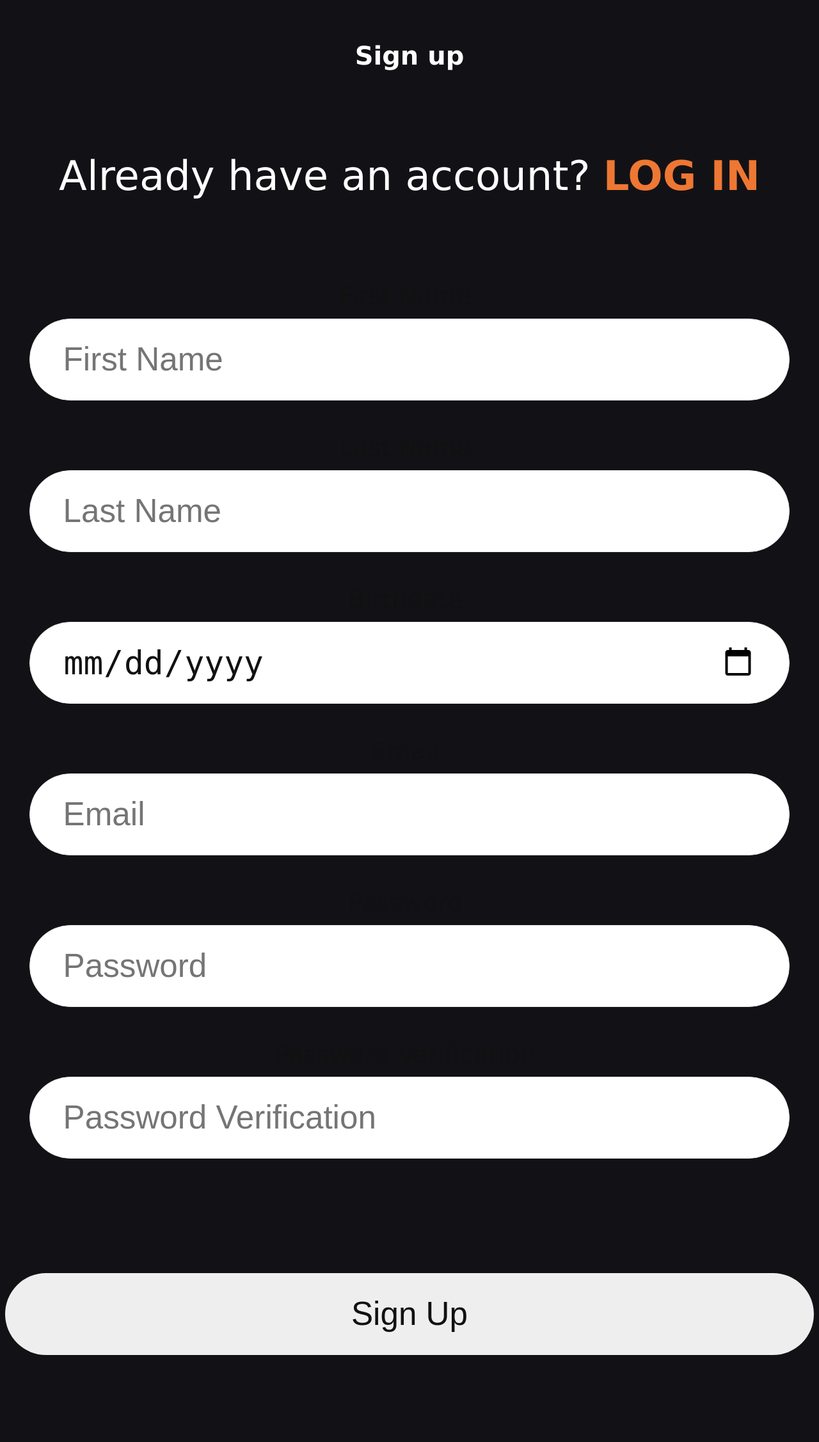
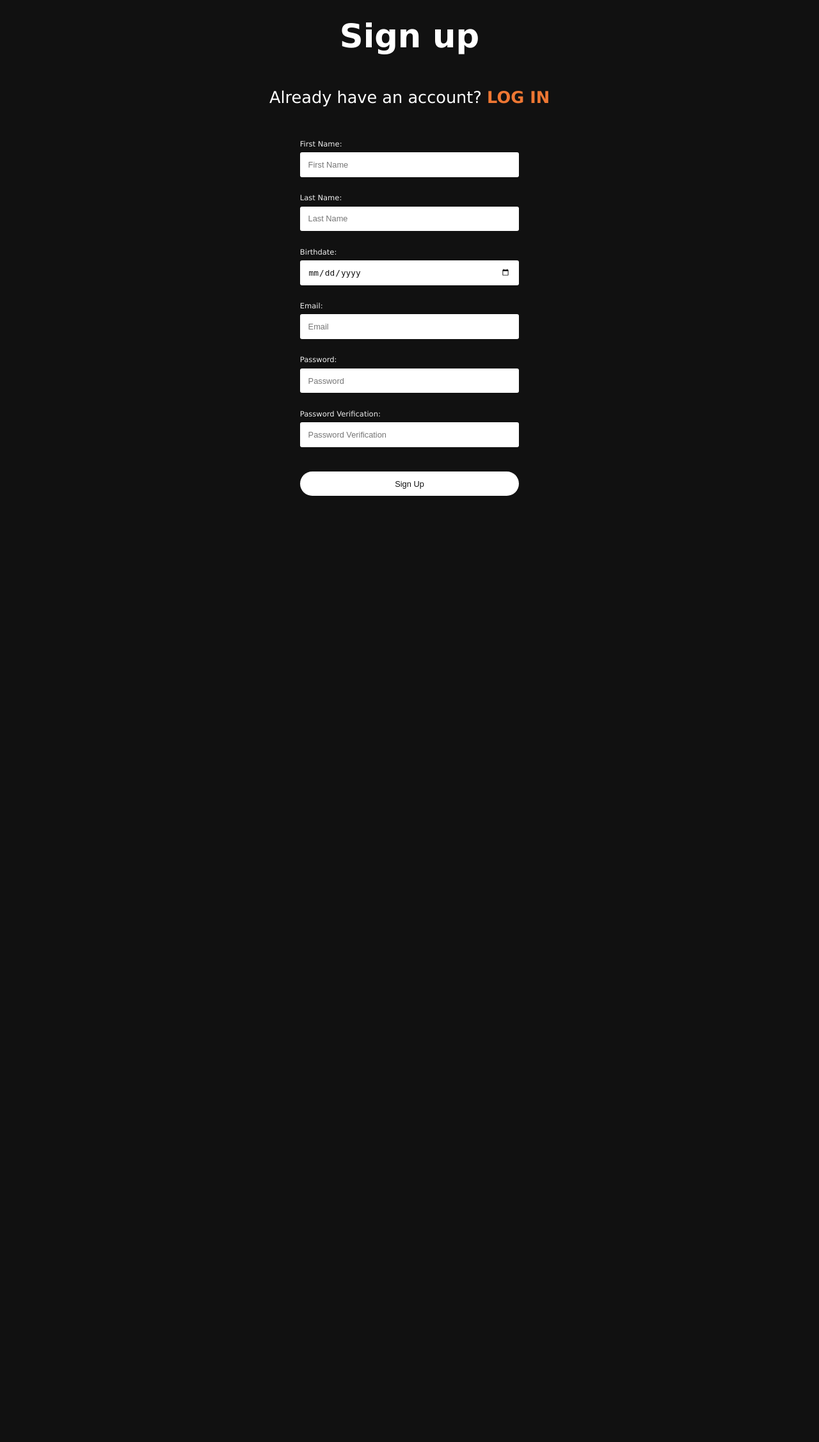
Before and after one commit to enchantuer/onzeur, a PHP site: page /signup.php in a window 1280 px wide. Shown: the whole page at 64% size. After the commit the page ends 775 px from the top, so only its background shows below. Run offline with PHP 8.4, Linux system fonts and the light colour scheme.

Commit message:
responsive style

```diff
--- a/src/auth/style.css
+++ b/src/auth/style.css
@@ -1,13 +1,13 @@
 
 /*for mobile phones*/
 body{
-  background-color: #f8f8f9;
+  background-color: #ffffff;
   color: #111111;
   font-family: 'Verdana', sans-serif;
 }
 
 h1{
-  font-size: 2.5rem;
+  font-size: 10vw;
   text-align: center;
   margin: 5vw;
 }
@@ -68,9 +68,75 @@ input.button:hover{
 /*for desktops*/
 @media only screen and (min-width: 600px) {
   body{
-    background-color: #121216;
+    background-color: #111111;
     color: #ffffff;
     font-family: 'Verdana', sans-serif;
     text-align: center;
   }
+
+  h1{
+    font-size: 4vw;
+    text-align: center;
+    margin: 2vw;
+  }
+
+  p{
+    font-size: 2vw;
+    text-align: center;
+    margin: 4vw;
+    padding: 0;
+  }
+
+  a{
+    color: #ee7733;
+    text-decoration: none;
+    font-weight: bold;
+  }
+
+  form{
+    display: flex;
+    flex-direction: column;
+    margin: 0;
+    padding: 0;
+  }
+
+  label{
+    font-size: 0.9vw;
+    color: #eeeeee;
+    margin: 0 36vw;
+    padding: 0;
+    text-align: left;
+  }
+
+  input{
+    background-color: #ffffff;
+    color: #111111;
+    border: 0;
+    border-radius: 3px;
+    margin: 0.5vw 36vw 2vw 36vw;
+    padding: 0 1vw;
+    font-size: 1vw;
+    height: 3vw;
+  }
+
+  input:focus{
+    outline: 1px solid #ee7733;
+  }
+
+  input.button{
+    background-color: #eeeeee;
+    border: 0;
+    margin: 5vw 0;
+    background-color: #ffffff;
+    border-radius: 1.5vw;
+    margin: 1vw 36vw 1vw 36vw;
+    padding: 0 4vw;
+    font-size: 1vw;
+    height: 3vw;
+  }
+
+  input.button:hover{
+    background-color: #ee7733;
+    color: #ffffff;
+  }
 }
```
